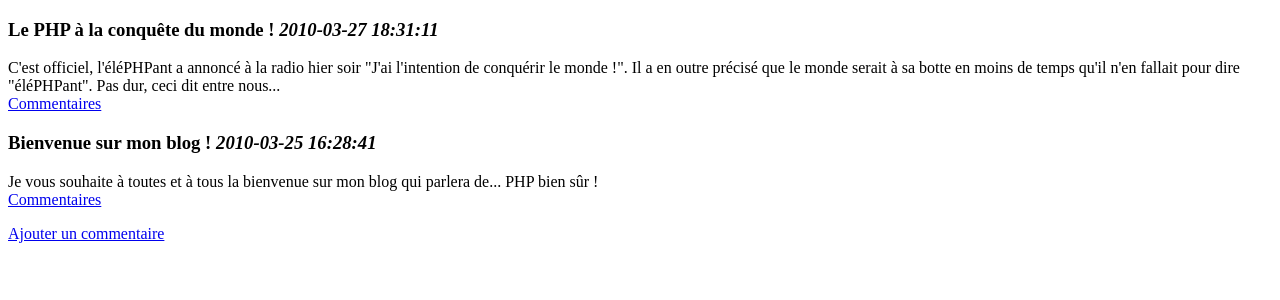
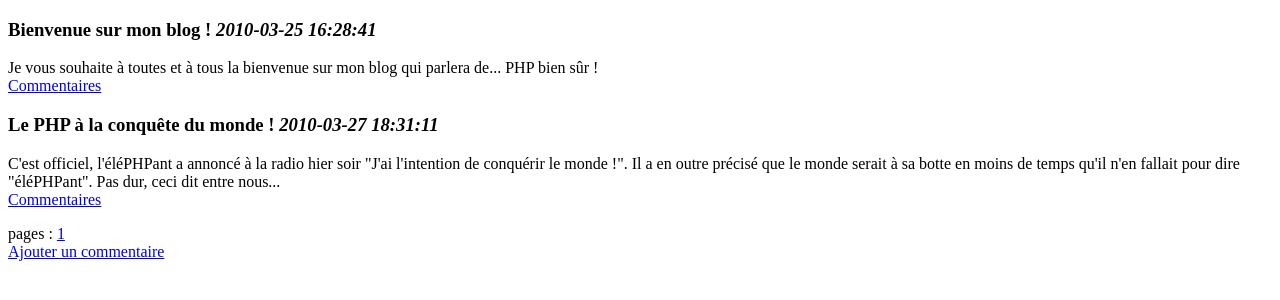
Before and after one commit to mikedido/PHP_exercice, a PHP site: page /index.php in a window 1280 px wide. Shown: the top 300 px of the page. Run offline with PHP 8.4, Linux system fonts and the light colour scheme; data comes from the database, SQL or seed files in the repository.

Commit message:
add pagination

```diff
--- a/TP_blog/index.php
+++ b/TP_blog/index.php
@@ -14,8 +14,6 @@
 *
 */
 
-//var_dump(isset($_POST['title']));
-//var_dump(isset($_POST['comment'])); die;
 
 
 try{
@@ -27,16 +25,27 @@ try{
 
 //Ajout de commentaires
 if(isset($_POST['title']) AND isset($_POST['comment'])) {
-	$insert = $bdd->prepare('INSERT INTO billets (titre, contenu, date_creation) VALUES(:titre, :contenu, NOW())');
-	$insert->execute(array(
-		"titre"	  => $_POST['title'],
-		"contenu" => $_POST['comment']));
+	if (!empty($_POST['title']) AND !empty($_POST['comment'])) {
+		$insert = $bdd->prepare('INSERT INTO billets (titre, contenu, date_creation) VALUES(:titre, :contenu, NOW())');
+		$insert->execute(array(
+			"titre"	  => $_POST['title'],
+			"contenu" => $_POST['comment']));
+	}
+}
 
-	//$isnert->closeCursor();
+//Get the page number
+if (!isset($_GET['page'])) {
+	$_GET['page']= 1;
 }
 
 
-$query = $bdd->query('SELECT id, titre, contenu, date_creation FROM billets ORDER BY date_creation DESC LIMIT 5');
+$offset = ($_GET['page']-1)*5;
+
+
+$query = $bdd->query("SELECT id, titre, contenu, date_creation FROM billets ORDER BY date_creation LIMIT 5 OFFSET $offset");
+
+//$query->execute(array(
+//	"offset" => $offset));
 
 while($datas = $query->fetch()) {
 ?>
@@ -53,6 +62,22 @@ while($datas = $query->fetch()) {
 
 <?php
 }
+
+//Pagination
+
+$pages = $bdd->query('SELECT COUNT(*) AS nb_billets FROM billets');
+
+$result = $pages->fetch();
+
+$nb_pages = (int)($result['nb_billets']/5) + ($result['nb_billets']%5>0 ? 1 : 0);
+
+echo 'pages : ';
+for ($i=1; $i<=$nb_pages; $i++) {
+	echo "<a href=\"index.php?page=$i\">$i</a> ";
+
+}
+
+echo '<br />';
 //Ajouter un commentaires
 echo "<a href='commentaires_post.php'>Ajouter un commentaire</a>";
 ?>
```
